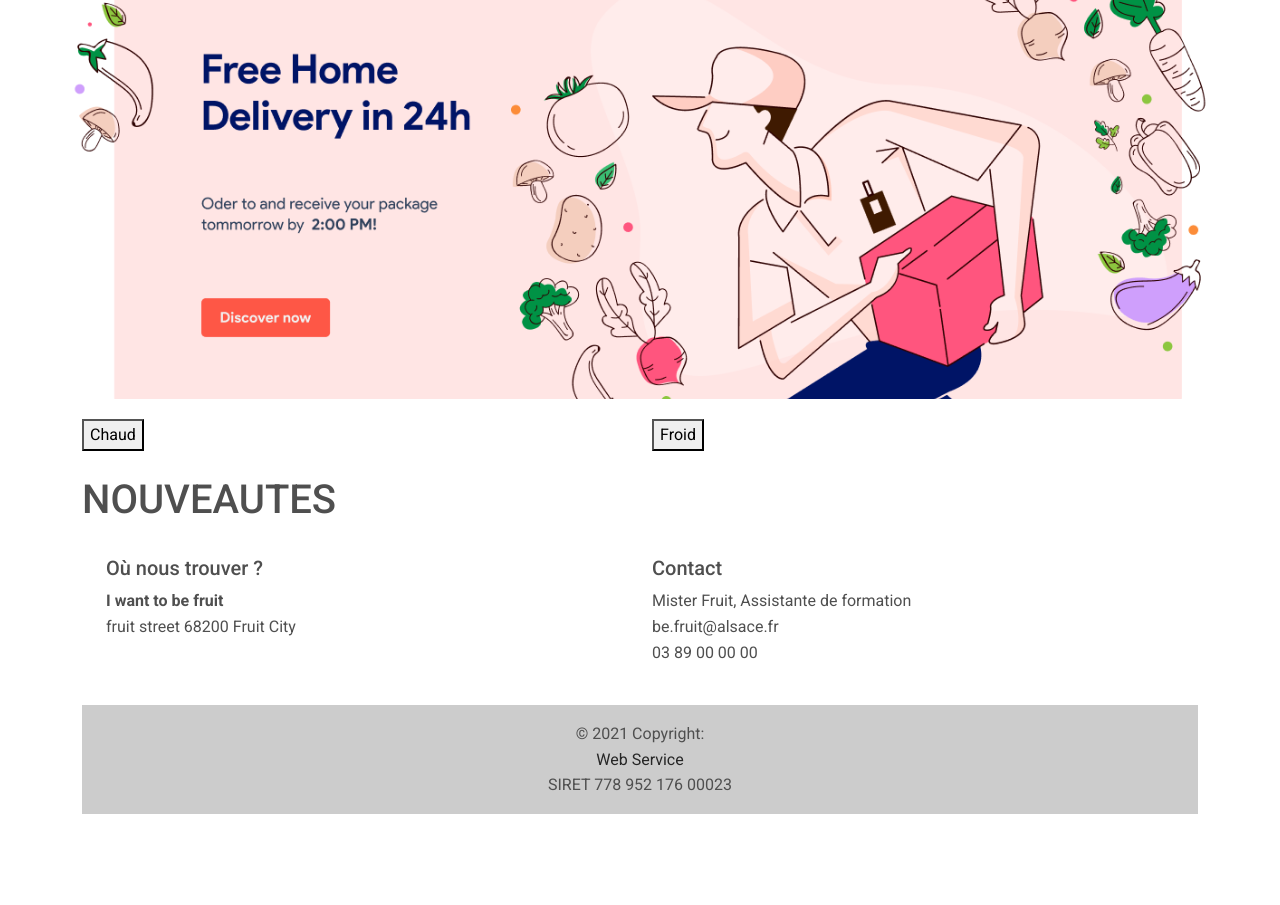
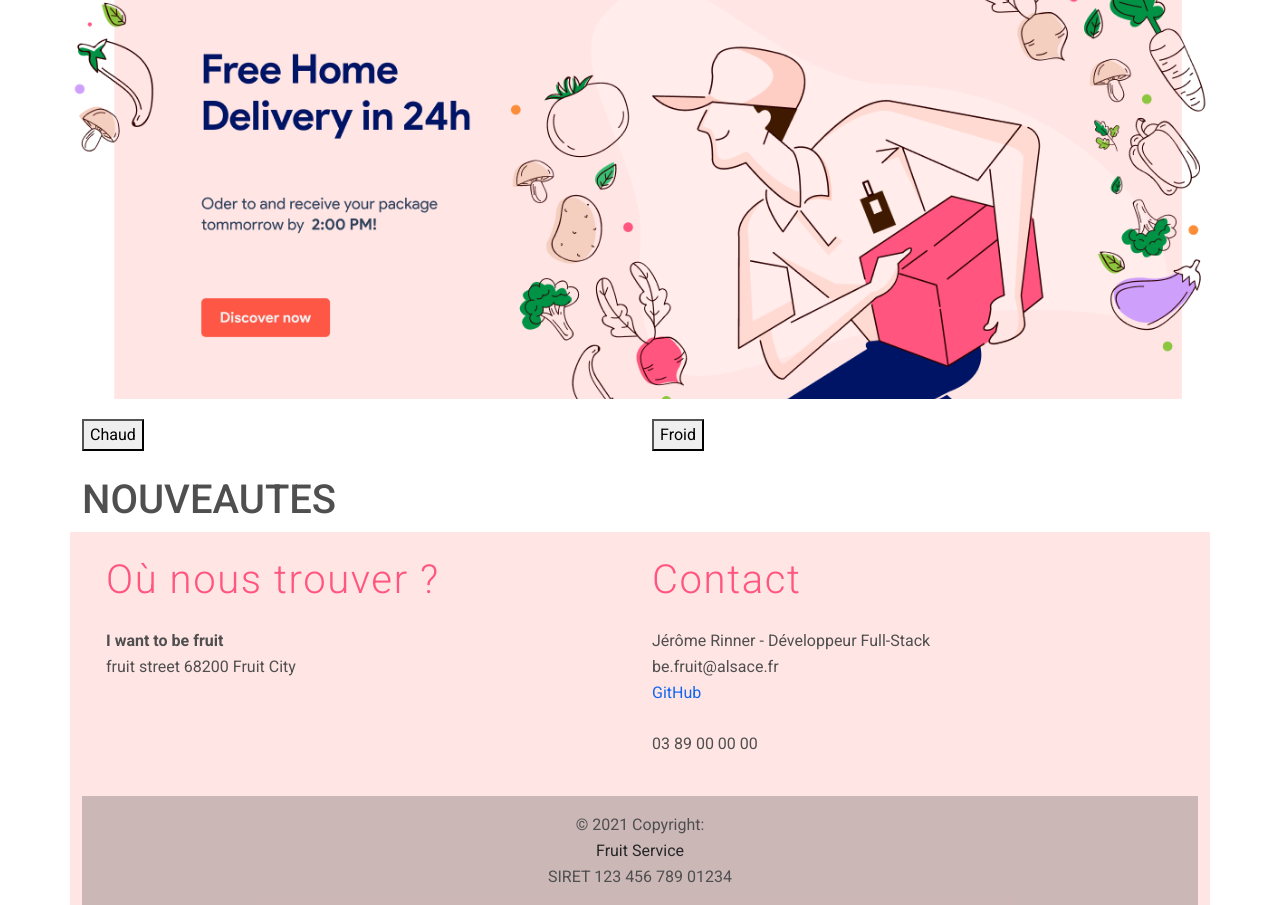
Before and after one commit to HelixFix/IntegrationPHP, a PHP site: page / in a window 1280 px wide. Shown: the part 122-1027 px from the top of the page. Before the commit the page ends 936 px from the top, so only its background shows below. Run offline with PHP 8.4, Linux system fonts and the light colour scheme; data that the repository does not hold is empty; some libraries are stand-ins or nearby versions.

Commit message:
:lipstick: Change footer style

```diff
--- a/footer.php
+++ b/footer.php
@@ -41,9 +41,12 @@
                     <h5>Contact </h5>
 
                     <p>
-                        Mister Fruit, Assistante de formation
+                        Jérôme Rinner - Développeur Full-Stack
                         <br>
                         be.fruit@alsace.fr
+                        <br>
+                        <a style="padding-left: 0px;padding-right: 0px;" href="https://github.com/HelixFix">GitHub</a>
+
                         <br>
                         03 89 00 00 00
                     </p>
@@ -57,8 +60,8 @@
         <!-- Copyright -->
         <div class="text-center p-3" style="background-color: rgba(0, 0, 0, 0.2);">
             © 2021 Copyright:
-            <a class="text-dark" href=#">Web Service</a>
-            SIRET 778 952 176 00023
+            <a class="text-dark" href=#">Fruit Service</a>
+            SIRET 123 456 789 01234
         </div>
         <!-- Copyright -->
     </footer>
--- a/pages/details.php
+++ b/pages/details.php
@@ -7,7 +7,7 @@ $requete = "SELECT * FROM `produits` WHERE id_produit = " . $_GET['id'];
 
     <div class="container">
 
-        <div class="row">
+        <div class="row body">
 
 
 
--- a/pages/home.php
+++ b/pages/home.php
@@ -9,7 +9,7 @@ $tblWebinaire = $db->query($requete); // Enregistre la requete efectuer sur la d
 
 <div class="container">
 
-	<div class="row">
+	<div class="row body">
 
 		<div class=" bg-image">
 
@@ -19,7 +19,7 @@ $tblWebinaire = $db->query($requete); // Enregistre la requete efectuer sur la d
 		<div class="col-lg-6 col-md-6 col-sm-6 col-6">
 			<button onclick="affInfo(1);">Chaud</button>
 		</div>
-		<div class="col-lg-6 col-md-6 col-sm-6 col-6">
+		<div class="col">
 			<button onclick="affInfo(2);">Froid</button>
 		</div>
 
--- a/style.css
+++ b/style.css
@@ -1,6 +1,12 @@
 /* .dropdown:hover .dropdown-menu {
     display: block;
 } */
+
+.body {
+    min-height: 100vh;
+    height: 100%;
+}
+
 
 /* navbar */
 
@@ -123,15 +129,41 @@ li.active a {
 
 .row .btnHome {
     background-color: #FE5746;
-    color           : white;
-    font-weight     : 900;
-    font-size       : .95rem;
-    letter-spacing  : .13rem;
-  }
+    color: white;
+    font-weight: 900;
+    font-size: .95rem;
+    letter-spacing: .13rem;
+    box-shadow: none;
+}
 
 .row .btnHome:hover {
-    color: #001466;
-  }
+    color: white;
+    box-shadow: none;
+}
+
+/* footer */
+
+.footerHome {
+    background-color: #FFE5E4;
+}
+
+.footerHome h5 {
+    color: #FF557E;
+    font-size     : 2.5rem;
+    letter-spacing: .1rem;
+    margin-bottom : 1.5rem;
+    font-weight   : 300;
+}
+
+.para {
+    font-weight: 400;
+    color: #083B4C;
+    font-size: 1.2rem;
+}
+
+.footerHome>p {
+    margin-bottom: 3rem;
+}
 
 /* produit */
 
```
Also changed, not shown: pages/produits.php (+4 -4 lines).
